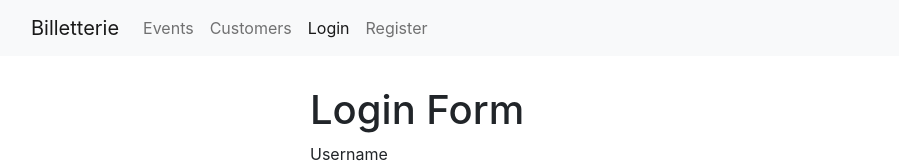
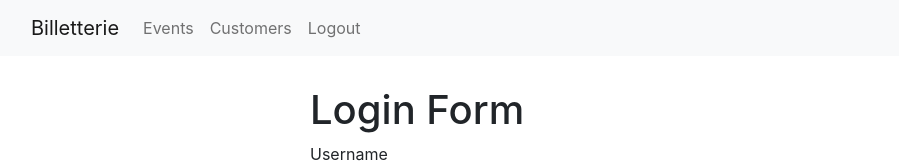
Before and after one commit to M4r0uan3/billetterie_front, a React (Create React App) app: page /login in a window 1280 px wide. Shown: the top 163 px of the page, without its empty margins (51-950 px from the left). Built offline with nearby package versions, Linux system fonts and the light colour scheme; sample sign-in values are in the browser's storage; the HTML template or start-up script is replaced by a standard one.

Commit message:
Adding logout component.

```diff
--- a/package.json
+++ b/package.json
@@ -12,6 +12,7 @@
     "axios": "^0.27.2",
     "bootstrap": "^5.1.3",
     "joi-browser": "^13.4.0",
+    "jwt-decode": "^3.1.2",
     "lodash": "^4.17.21",
     "prop-types": "^15.8.1",
     "query-string": "^7.1.1",
--- a/src/App.js
+++ b/src/App.js
@@ -7,20 +7,32 @@ import NotFound from "./components/notFound";
 import { Route, Routes, Navigate } from "react-router-dom";
 import NavBar from "./components/navBar";
 import axiosInstance from "./axios";
-import React from "react";
+import React, { Component } from "react";
+import jwtDecode from "jwt-decode";
 import EventForm from "./components/eventForm";
 import LoginForm from "./components/loginForm";
 import RegisterForm from "./components/registerForm";
 import "react-toastify/dist/ReactToastify.css";
+import Logout from "./components/logout";
 
-function App() {
+class App extends Component {
+  state = {};
+  componentDidMount() {
+    try {
+      const jwt = localStorage.getItem("access_token");
+      const user = jwtDecode(jwt);
+      this.setState({ user });
+    } catch (ex) {}
+  }
+  render() {
     return (
       <React.Fragment>
         <ToastContainer />
-      <NavBar />
+        <NavBar user={this.state.user} />
         <main className="container">
           <Routes>
             <Route path="/login" element={<LoginForm />}></Route>
+            <Route path="/logout" element={<Logout />}></Route>
             <Route path="/events/:id" element={<EventForm />}></Route>
             <Route path="/events" element={<Events />}></Route>
             <Route path="/register" element={<RegisterForm />} />
@@ -32,5 +44,6 @@ function App() {
       </React.Fragment>
     );
   }
+}
 
 export default App;
--- a/src/components/loginForm.jsx
+++ b/src/components/loginForm.jsx
@@ -2,6 +2,7 @@ import React, { Component } from "react";
 import Joi from "joi-browser";
 import Form from "./common/form";
 import { login } from "../services/authService";
+import { useNavigate } from "react-router-dom";
 
 class LoginForm extends Form {
   schema = {
@@ -10,9 +11,10 @@ class LoginForm extends Form {
   };
   doSubmit = async () => {
     try {
+      // history = useNavigate();
       const { data } = this.state;
       const { data: jwt } = await login(data.username, data.password);
-      console.log(jwt);
+      // console.log(jwt);
     } catch (ex) {
       if (ex.response && ex.response.status === 401) {
         const errors = { ...this.state.errors };
--- /dev/null
+++ b/src/components/logout.jsx
@@ -0,0 +1,15 @@
+import React, { Component } from "react";
+
+class Logout extends Component {
+  componentDidMount() {
+    localStorage.removeItem("access_token");
+    localStorage.removeItem("refresh_token");
+
+    window.location = "/";
+  }
+  render() {
+    return null;
+  }
+}
+
+export default Logout;
--- a/src/components/navBar.jsx
+++ b/src/components/navBar.jsx
@@ -2,7 +2,7 @@ import React from "react";
 import Customers from "./customers";
 import { Link, NavLink } from "react-router-dom";
 
-const NavBar = () => {
+const NavBar = ({ user }) => {
   return (
     <nav className="navbar navbar-expand-lg navbar-light bg-light">
       <div className="container">
@@ -22,26 +22,29 @@ const NavBar = () => {
         </button>
         <div className="collapse navbar-collapse" id="navbarNav">
           <ul className="navbar-nav">
-            <li className="nav-item">
             <NavLink className="nav-link" to="/events">
               Events
             </NavLink>
-            </li>
-            <li className="nav-item">
+
             <NavLink className="nav-link" to="/customers">
               Customers
             </NavLink>
-            </li>
-            <li className="nav-item">
+            {!user && (
+              <React.Fragment>
                 <NavLink className="nav-link" to="/login">
                   Login
                 </NavLink>
-            </li>
-            <li className="nav-item">
+
                 <NavLink className="nav-link" to="/register">
                   Register
                 </NavLink>
-            </li>
+              </React.Fragment>
+            )}
+            {user && (
+              <NavLink className="nav-link" to="/logout">
+                Logout
+              </NavLink>
+            )}
           </ul>
         </div>
       </div>
--- a/src/components/registerForm.jsx
+++ b/src/components/registerForm.jsx
@@ -2,17 +2,15 @@ import Form from "./common/form";
 import React from "react";
 import Joi from "joi-browser";
 import { register } from "../services/userService";
+import { useNavigate } from "react-router-dom";
 
 class RegisterForm extends Form {
-  // state = {
-  //   data: { username: "", email: "", password: "" },
-  //   errors: {},
-  // };
   schema = {
     username: Joi.string().required(),
     email: Joi.string().required().email().label("Email"),
     password: Joi.string().required().min(5).label("Password"),
   };
+
   doSubmit = async () => {
     try {
       const { data } = this.state;
--- a/src/services/authService.js
+++ b/src/services/authService.js
@@ -16,7 +16,7 @@ export function login(username, password) {
       localStorage.setItem("refresh_token", res.data.refresh);
       axiosInstance.defaults.headers["Authorization"] =
         "JWT " + localStorage.getItem("access_token");
-      //   history.push("/");
+      window.location = "/";
       //console.log(res);
       //console.log(res.data);
     });
--- a/src/services/userService.js
+++ b/src/services/userService.js
@@ -22,4 +22,5 @@ export function register(user) {
       console.log(res);
       console.log(res.data);
     });
+
 }
```
Also changed, not shown: 1 other file (tests, documents, lock files or other folders). Lines whose indentation alone changed are shown as unchanged.
